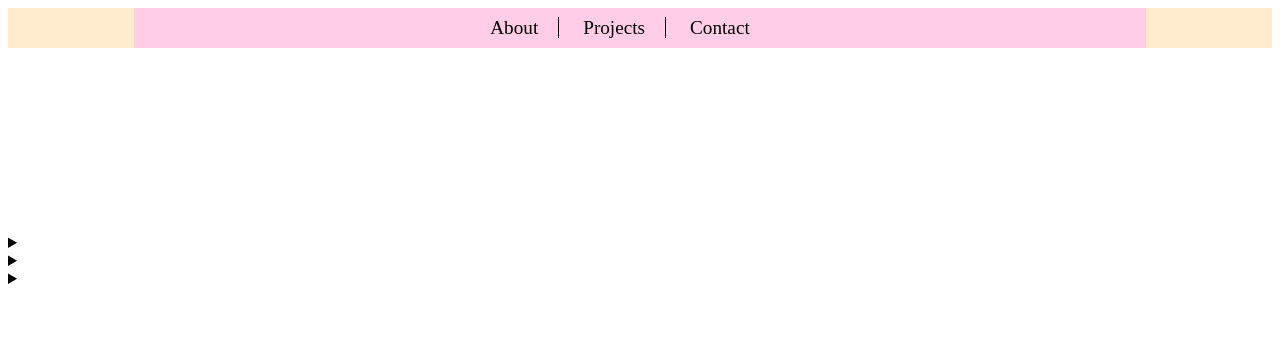
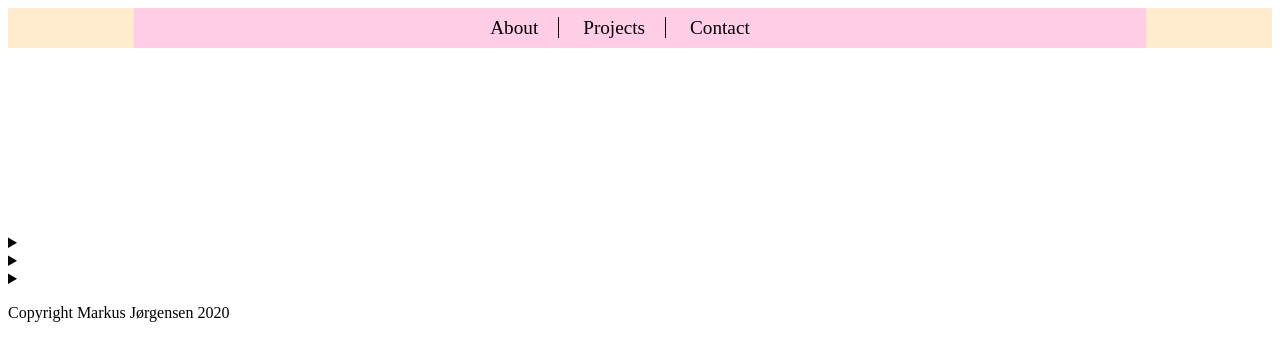
Before and after one commit to mark113c/mygitexcersise, a plain HTML site: page index.html in a window 1280 px wide. Drawn offline with Linux system fonts and the light colour scheme.

Commit message:
added text to footer

```diff
--- a/index.html
+++ b/index.html
@@ -45,7 +45,9 @@
         </details>
       </article>
     </section>
-    <footer></footer>
+    <footer>
+      <p>Copyright Markus Jørgensen 2020</p>
+    </footer>
 
     <script src="script.js"></script>
   </body>
```
